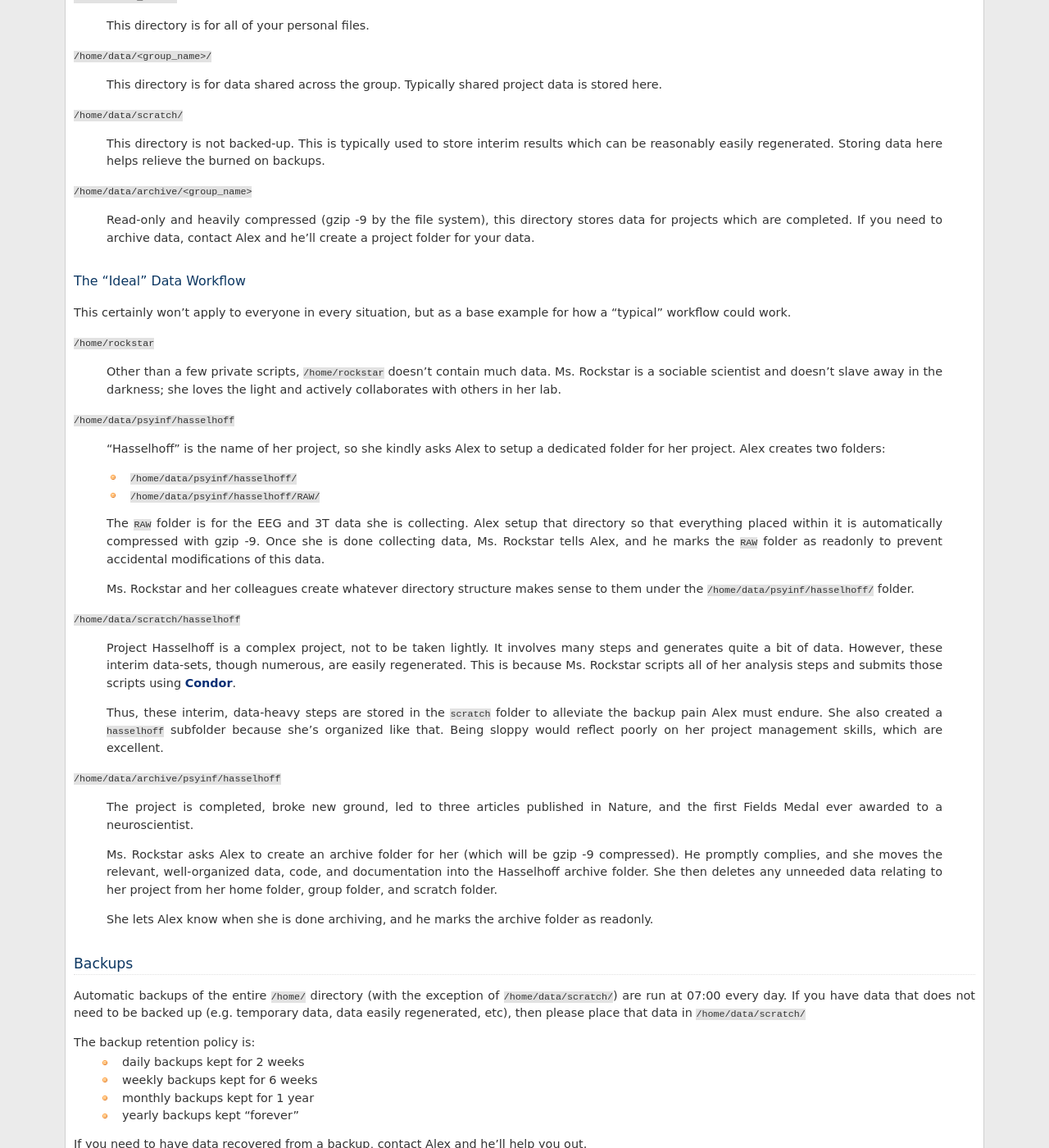
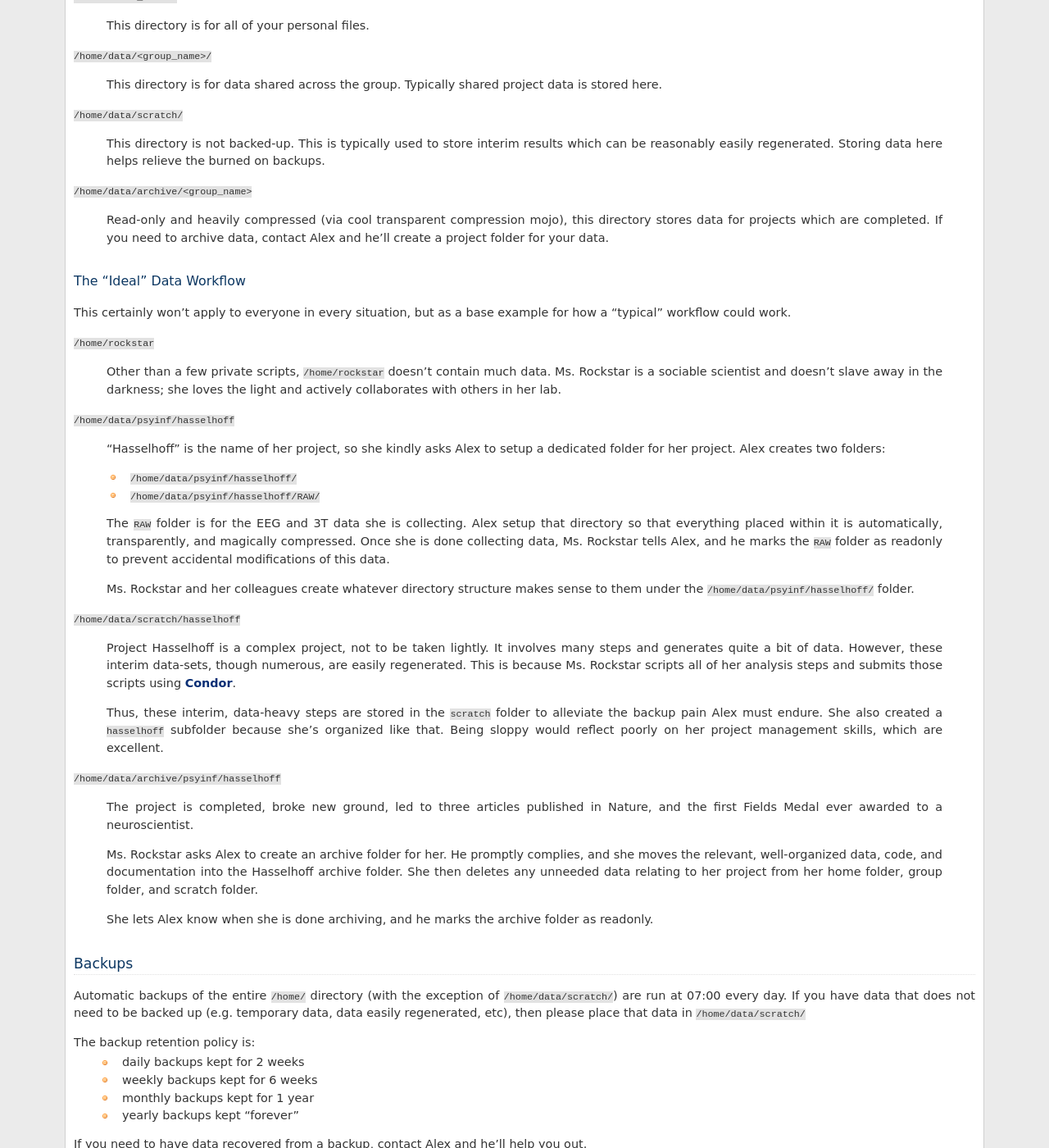
Before and after one commit to psychoinformatics-de/ipsy-docs, a Sphinx documentation site: the page built from source/userdoc/data.rst, in a window 1280 px wide and 1400 px high, scrolled down 338 px. Shown: the whole window at 82% size. Built offline with Sphinx 7.4.7, drawn with Linux system fonts in a browser that asks for light colours; formulas are drawn with MathJax 3.

Commit message:
Remove gzip-9 references. Too techie

```diff
--- a/source/userdoc/data.rst
+++ b/source/userdoc/data.rst
@@ -28,8 +28,8 @@ Medusa.
 
 ``/home/data/archive/<group_name>``
 
-    Read-only and heavily compressed (gzip -9 by the file system), this
-    directory stores data for projects which are completed. If you need to
+    Read-only and heavily compressed (via cool transparent compression mojo),
+    this directory stores data for projects which are completed. If you need to
     archive data, contact Alex and he'll create a project folder for your data.
 
 The "Ideal" Data Workflow
@@ -52,10 +52,10 @@ for how a "typical" workflow could work.
   * ``/home/data/psyinf/hasselhoff/RAW/``
 
   The ``RAW`` folder is for the EEG and 3T data she is collecting. Alex setup
-  that directory so that everything placed within it is automatically
-  compressed with gzip -9. Once she is done collecting data, Ms. Rockstar tells
-  Alex, and he marks the ``RAW`` folder as readonly to prevent accidental
-  modifications of this data.
+  that directory so that everything placed within it is automatically,
+  transparently, and magically compressed. Once she is done collecting data,
+  Ms. Rockstar tells Alex, and he marks the ``RAW`` folder as readonly to
+  prevent accidental modifications of this data.
 
   Ms. Rockstar and her colleagues create whatever directory structure makes
   sense to them under the ``/home/data/psyinf/hasselhoff/`` folder.
@@ -78,11 +78,11 @@ for how a "typical" workflow could work.
   The project is completed, broke new ground, led to three articles published in
   Nature, and the first Fields Medal ever awarded to a neuroscientist.
 
-  Ms. Rockstar asks Alex to create an archive folder for her (which will be gzip
-  -9 compressed). He promptly complies, and she moves the relevant,
-  well-organized data, code, and documentation into the Hasselhoff archive
-  folder. She then deletes any unneeded data relating to her project from her
-  home folder, group folder, and scratch folder.
+  Ms. Rockstar asks Alex to create an archive folder for her. He promptly
+  complies, and she moves the relevant, well-organized data, code, and
+  documentation into the Hasselhoff archive folder. She then deletes any
+  unneeded data relating to her project from her home folder, group folder, and
+  scratch folder.
 
   She lets Alex know when she is done archiving, and he marks the archive folder
   as readonly.
```
